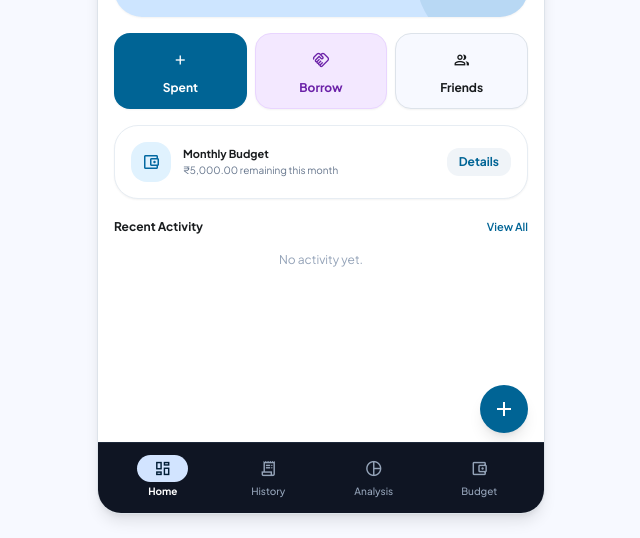
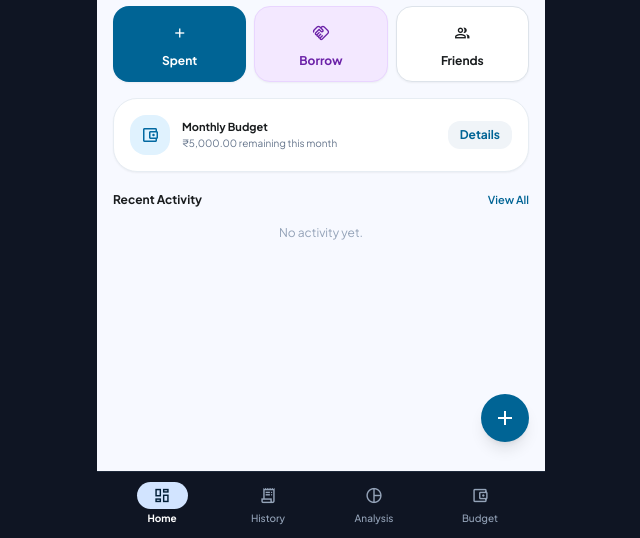
Before and after one commit to kitejawad/Personal-ledger, a plain HTML site: page index.html in a window 1280 px wide. Shown: the part 262-800 px from the top of the page, without its empty margins (319-959 px from the left). Drawn offline with nearby package versions, Linux system fonts and the light colour scheme; no server answers.

Commit message:
Update index.html

```diff
--- a/index.html
+++ b/index.html
@@ -10,25 +10,49 @@
   <link href="https://fonts.googleapis.com/css2?family=Plus+Jakarta+Sans:wght@400;500;600;700;800&display=swap" rel="stylesheet" />
   <link rel="stylesheet" href="https://fonts.googleapis.com/css2?family=Material+Symbols+Outlined:opsz,wght,FILL,GRAD@20..48,100..700,0..1,-50..200" />
   <style>
-    body {
+    :root {
+      --sat: env(safe-area-inset-top, 0px);
+      --sab: env(safe-area-inset-bottom, 0px);
+    }
+
+    html, body {
       font-family: 'Plus Jakarta Sans', sans-serif;
+      height: 100%;
+      height: -webkit-fill-available;
+      overflow: hidden;
+      background-color: #0F1523; /* Seamless color fill behind bottom home indicator */
+    }
+
+    .app-viewport {
+      height: 100vh;
       height: 100dvh;
-      width: 100vw;
-      overflow: hidden;
-      touch-action: pan-x pan-y;
+      height: -webkit-fill-available;
+      display: flex;
+      flex-direction: column;
+      background-color: #F7F9FF;
     }
-    input, select { font-size: 16px !important; }
+
+    /* Safe Area Top for iPhone notch / Dynamic Island */
+    .safe-top {
+      padding-top: max(14px, var(--sat));
+    }
+
+    /* Safe Area Bottom for iPhone Home indicator bar */
     .safe-bottom {
-      padding-bottom: max(0.6rem, env(safe-area-inset-bottom));
+      padding-bottom: max(12px, var(--sab));
+    }
+
+    input, select {
+      font-size: 16px !important;
     }
   </style>
 </head>
-<body class="bg-[#F7F9FF] text-[#191C1E] flex flex-col items-center justify-center sm:p-4">
+<body class="text-[#191C1E] antialiased select-none flex justify-center">
 
-  <div class="w-full max-w-md h-full sm:h-[94dvh] bg-white sm:rounded-3xl sm:border sm:border-[#DDE3EA] sm:shadow-lg flex flex-col overflow-hidden relative">
+  <div class="app-viewport w-full max-w-md relative overflow-hidden">
 
-    <!-- Top Header -->
-    <header class="shrink-0 flex items-center justify-between px-5 pt-4 pb-3 border-b border-[#F0F4F8] bg-white z-10">
+    <!-- Top Header (Padded below Dynamic Island / Notch) -->
+    <header class="shrink-0 flex items-center justify-between px-5 pb-3 border-b border-[#F0F4F8] bg-white z-10 safe-top">
       <div class="flex items-center gap-3">
         <div class="w-9 h-9 rounded-full bg-[#006495] flex items-center justify-center text-white font-bold text-sm shadow-sm">
           ₹
@@ -48,12 +72,11 @@
       </div>
     </header>
 
-    <!-- Main Scrollable Content -->
-    <main class="flex-1 overflow-y-auto overscroll-contain px-4 py-4 space-y-4 pb-20">
+    <!-- Main Scroll Container: Internal Scroll Only -->
+    <main class="flex-1 overflow-y-auto overscroll-contain px-4 py-4 space-y-4 pb-24">
 
       <!-- ================= TAB 1: HOME ================= -->
       <section id="tab-home" class="space-y-4">
-
         <!-- Balance Card -->
         <div class="bg-[#CDE5FF] rounded-[28px] p-5 relative overflow-hidden text-[#001E31] shadow-sm">
           <div class="absolute -right-8 -bottom-8 w-36 h-36 bg-[#006495] opacity-10 rounded-full pointer-events-none"></div>
@@ -62,8 +85,7 @@
               <span class="text-[11px] font-semibold text-[#001E31]/70 tracking-wide uppercase">Balance Left</span>
               <h2 id="total-balance" class="text-3xl font-extrabold tracking-tight mt-1">₹0.00</h2>
             </div>
-            <!-- Clickable Debt Pill that opens friend modal -->
-            <button onclick="openFriendsModal()" id="debt-tag" class="bg-[#6B21A8] active:scale-95 text-white px-3 py-1 rounded-full text-[11px] font-semibold flex items-center gap-1 shadow-sm transition">
+            <button onclick="openFriendsModal()" id="debt-tag" class="bg-[#6B21A8] active:scale-95 text-white px-3 py-1.5 rounded-full text-[11px] font-semibold flex items-center gap-1 shadow-sm transition">
               <span class="material-symbols-outlined text-xs">handshake</span>
               <span id="total-debt-label">₹0 Owed</span>
               <span class="material-symbols-outlined text-[14px]">chevron_right</span>
@@ -93,7 +115,7 @@
           </div>
         </div>
 
-        <!-- Clean Quick Action Shortcuts -->
+        <!-- Quick Action Shortcuts -->
         <div class="grid grid-cols-3 gap-2">
           <button onclick="openTransactionModal('expense')" class="flex flex-col items-center justify-center gap-1.5 p-3 bg-[#006495] text-white rounded-2xl font-bold text-xs shadow-sm active:scale-95 transition">
             <span class="material-symbols-outlined text-lg">add</span>
@@ -105,13 +127,13 @@
             <span>Borrow</span>
           </button>
 
-          <button onclick="openFriendsModal()" class="flex flex-col items-center justify-center gap-1.5 p-3 bg-[#F7F9FF] text-[#191C1E] border border-[#DDE3EA] rounded-2xl font-bold text-xs shadow-sm active:scale-95 transition">
+          <button onclick="openFriendsModal()" class="flex flex-col items-center justify-center gap-1.5 p-3 bg-white text-[#191C1E] border border-[#DDE3EA] rounded-2xl font-bold text-xs shadow-sm active:scale-95 transition">
             <span class="material-symbols-outlined text-lg">group</span>
             <span>Friends</span>
           </button>
         </div>
 
-        <!-- Compact Financial Pulse Card (Replaced the long debts list) -->
+        <!-- Compact Financial Pulse Card -->
         <div class="bg-white rounded-3xl p-4 border border-[#E7EDF3] shadow-sm flex items-center justify-between">
           <div class="flex items-center gap-3">
             <div class="w-10 h-10 rounded-2xl bg-[#E0F2FE] text-[#0369A1] flex items-center justify-center shrink-0">
@@ -200,37 +222,37 @@
       </section>
     </main>
 
-    <!-- Floating Action Button -->
-    <div class="absolute bottom-20 right-4 z-20 pointer-events-none">
-      <button onclick="openTransactionModal('expense')" class="pointer-events-auto bg-[#006495] text-white w-12 h-12 rounded-full shadow-lg hover:shadow-xl flex items-center justify-center active:scale-95 transition">
+    <!-- Floating Add Button (Positioned cleanly right above bottom pill bar) -->
+    <div class="absolute bottom-24 right-4 z-20 pointer-events-none">
+      <button onclick="openTransactionModal('expense')" class="pointer-events-auto bg-[#006495] active:scale-95 text-white w-12 h-12 rounded-full shadow-lg flex items-center justify-center transition">
         <span class="material-symbols-outlined text-2xl">add</span>
       </button>
     </div>
 
-    <!-- Fixed Bottom Navigation -->
-    <nav class="shrink-0 bg-[#0F1523] border-t border-slate-800 px-3 pt-2 safe-bottom flex items-center justify-around z-30">
-      <button onclick="switchTab('home')" id="nav-btn-home" class="flex flex-col items-center gap-0.5 py-1 transition group">
+    <!-- Fixed Bottom Navigation (Full-width, edge-to-edge flush with home bar) -->
+    <nav class="shrink-0 bg-[#0F1523] border-t border-slate-800 px-3 pt-2.5 safe-bottom flex items-center justify-around z-30">
+      <button onclick="switchTab('home')" id="nav-btn-home" class="flex flex-col items-center gap-0.5 transition group">
         <div id="nav-pill-home" class="px-4 py-1 rounded-full bg-[#D2E4FF] text-[#001D36] flex items-center justify-center transition">
           <span class="material-symbols-outlined text-[19px]">dashboard</span>
         </div>
         <span id="nav-text-home" class="text-[10px] font-bold text-white">Home</span>
       </button>
 
-      <button onclick="switchTab('history')" id="nav-btn-history" class="flex flex-col items-center gap-0.5 py-1 transition group">
+      <button onclick="switchTab('history')" id="nav-btn-history" class="flex flex-col items-center gap-0.5 transition group">
         <div id="nav-pill-history" class="px-4 py-1 rounded-full text-slate-400 flex items-center justify-center transition">
           <span class="material-symbols-outlined text-[19px]">receipt_long</span>
         </div>
         <span id="nav-text-history" class="text-[10px] font-medium text-slate-400">History</span>
       </button>
 
-      <button onclick="switchTab('analysis')" id="nav-btn-analysis" class="flex flex-col items-center gap-0.5 py-1 transition group">
+      <button onclick="switchTab('analysis')" id="nav-btn-analysis" class="flex flex-col items-center gap-0.5 transition group">
         <div id="nav-pill-analysis" class="px-4 py-1 rounded-full text-slate-400 flex items-center justify-center transition">
           <span class="material-symbols-outlined text-[19px]">pie_chart</span>
         </div>
         <span id="nav-text-analysis" class="text-[10px] font-medium text-slate-400">Analysis</span>
       </button>
 
-      <button onclick="switchTab('budget')" id="nav-btn-budget" class="flex flex-col items-center gap-0.5 py-1 transition group">
+      <button onclick="switchTab('budget')" id="nav-btn-budget" class="flex flex-col items-center gap-0.5 transition group">
         <div id="nav-pill-budget" class="px-4 py-1 rounded-full text-slate-400 flex items-center justify-center transition">
           <span class="material-symbols-outlined text-[19px]">account_balance_wallet</span>
         </div>
@@ -239,9 +261,9 @@
     </nav>
   </div>
 
-  <!-- Friends Debt Modal Drawer (Opens on demand) -->
-  <div id="friends-modal" class="fixed inset-0 bg-black/40 backdrop-blur-sm hidden items-center justify-center p-4 z-50">
-    <div class="bg-white rounded-3xl max-w-sm w-full p-5 space-y-3 shadow-xl border border-[#DDE3EA]">
+  <!-- Friends Debt Modal Drawer -->
+  <div id="friends-modal" class="fixed inset-0 bg-black/50 backdrop-blur-sm hidden items-center justify-center p-4 z-50">
+    <div class="bg-white rounded-3xl max-w-sm w-full p-5 space-y-3 shadow-2xl border border-[#DDE3EA]">
       <div class="flex justify-between items-center">
         <div>
           <h3 class="text-sm font-bold text-[#191C1E]">Friends to Pay Back</h3>
@@ -259,8 +281,8 @@
   </div>
 
   <!-- Add Transaction Modal -->
-  <div id="tx-modal" class="fixed inset-0 bg-black/40 backdrop-blur-sm hidden items-center justify-center p-4 z-50">
-    <div class="bg-white rounded-3xl max-w-sm w-full p-5 space-y-3.5 shadow-xl border border-[#DDE3EA]">
+  <div id="tx-modal" class="fixed inset-0 bg-black/50 backdrop-blur-sm hidden items-center justify-center p-4 z-50">
+    <div class="bg-white rounded-3xl max-w-sm w-full p-5 space-y-3.5 shadow-2xl border border-[#DDE3EA]">
       <div class="flex justify-between items-center">
         <h3 class="text-sm font-bold text-[#191C1E]">Record Transaction</h3>
         <button onclick="closeTransactionModal()" class="text-gray-400 hover:text-gray-600">
@@ -316,8 +338,8 @@
   </div>
 
   <!-- Budget Modal -->
-  <div id="budget-modal" class="fixed inset-0 bg-black/40 backdrop-blur-sm hidden items-center justify-center p-4 z-50">
-    <div class="bg-white rounded-3xl max-w-sm w-full p-5 space-y-3 shadow-xl border border-[#DDE3EA]">
+  <div id="budget-modal" class="fixed inset-0 bg-black/50 backdrop-blur-sm hidden items-center justify-center p-4 z-50">
+    <div class="bg-white rounded-3xl max-w-sm w-full p-5 space-y-3 shadow-2xl border border-[#DDE3EA]">
       <div class="flex justify-between items-center">
         <h3 class="text-sm font-bold text-[#191C1E]">Adjust Monthly Budget</h3>
         <button onclick="closeBudgetModal()" class="text-gray-400 hover:text-gray-600">
@@ -335,7 +357,6 @@
   </div>
 
   <script>
-    // Replace with your active Google Apps Script Web App URL
     const API_URL = "https://script.google.com/macros/s/AKfycbw8Khw-2aSe8plcuaSDlcQt5zwi4cFwlrf1sYkM65SsDWXASln2_dqM1PW--7ghSzlyYw/exec";
 
     const CATEGORIES = {
@@ -360,7 +381,6 @@
       ]
     };
 
-    // Instant Startup: Load from cache first
     let transactions = JSON.parse(localStorage.getItem('cached_txs') || '[]');
     let monthlyBudget = parseFloat(localStorage.getItem('fm_budget') || '5000.00');
     let currentModalType = 'expense';
@@ -489,7 +509,6 @@
       renderFriendsModalList(friendLedger);
       renderAnalysisUI(categoryTotals);
 
-      // Top 3 Recent Entries for Home
       sorted.slice(0, 3).forEach(tx => {
         miniListEl.appendChild(createTransactionRow(tx));
       });
@@ -748,7 +767,6 @@
           : notes
       };
 
-      // Optimistic Instant Save: add to memory and refresh UI immediately
       const tempEntry = { ...payload, id: Date.now() };
       transactions.push(tempEntry);
       localStorage.setItem('cached_txs', JSON.stringify(transactions));
@@ -829,7 +847,6 @@
       renderUI();
     }
 
-    // Immediate render with local cache, then background fetch
     renderUI();
     fetchTransactions();
   </script>
```
